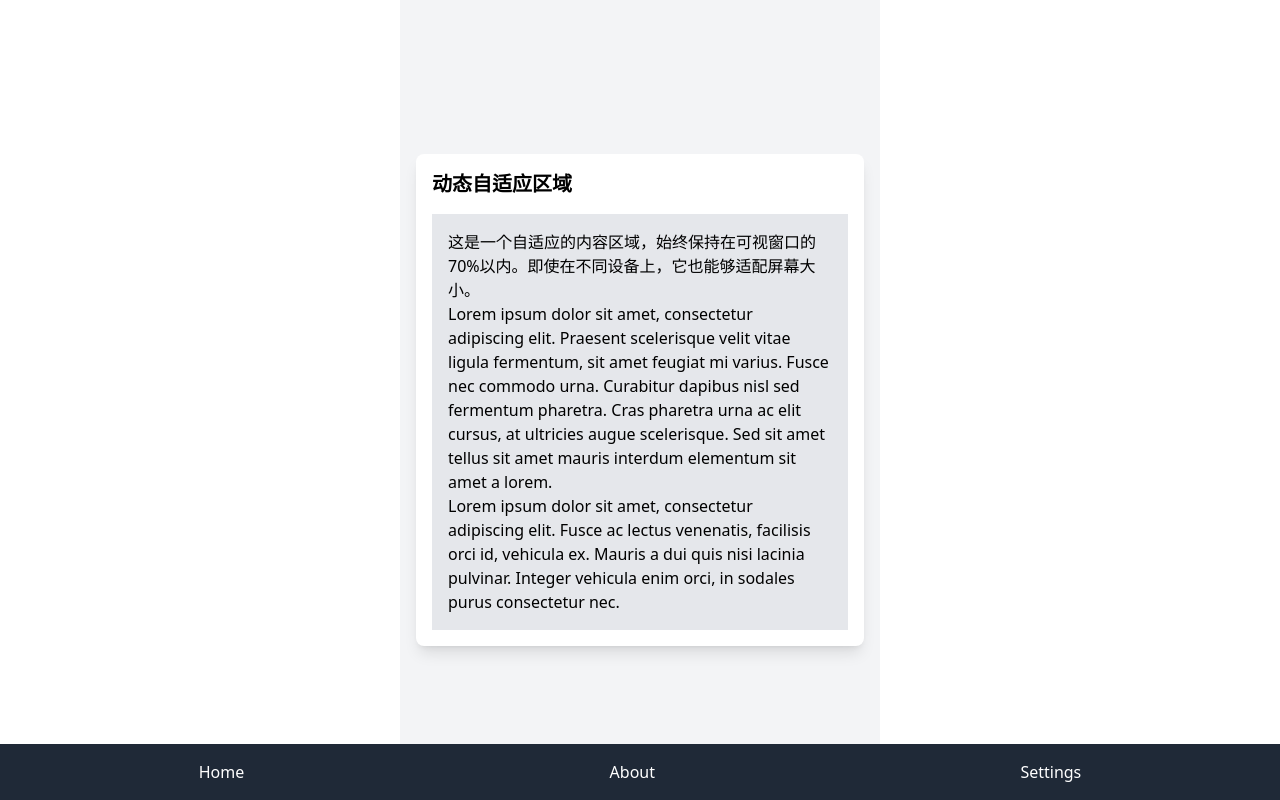
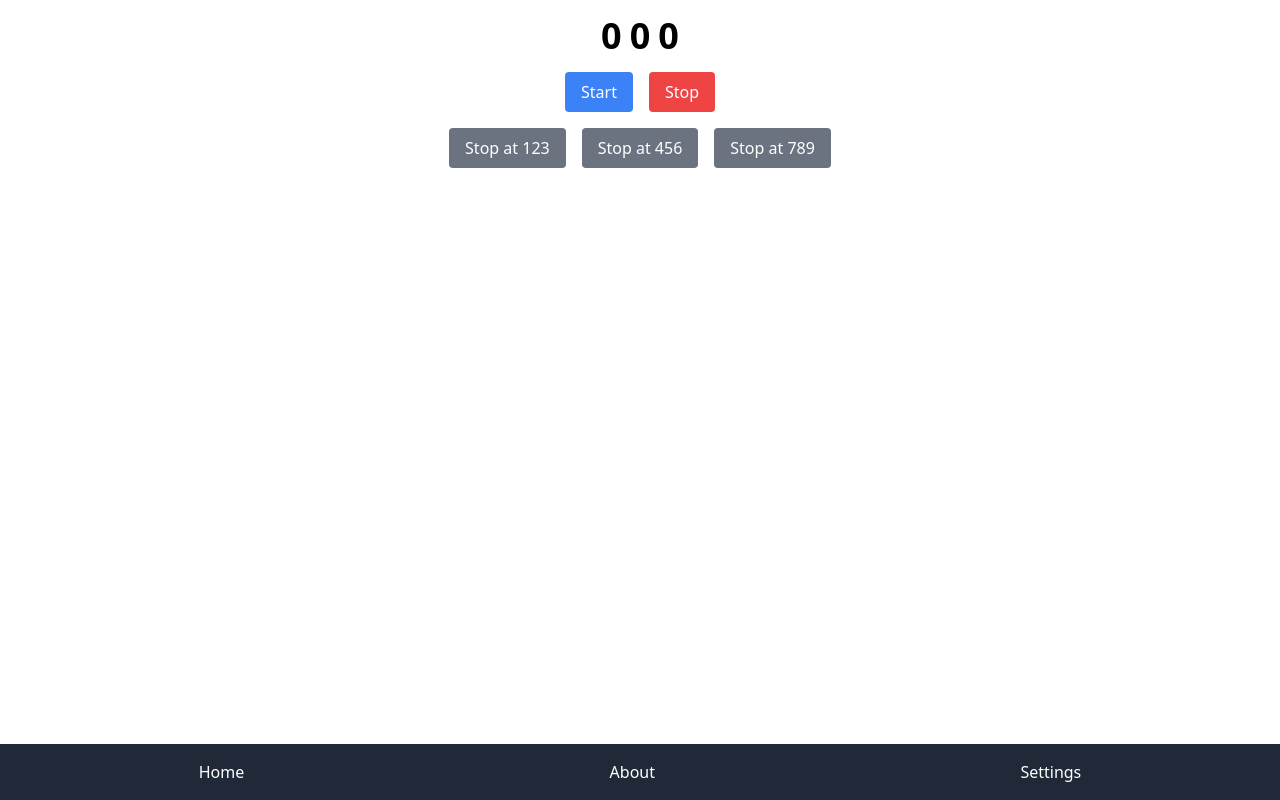
Before and after one commit to peakcary/react-project, a React (Create React App) app: page /about in a window 1280 px wide. Built offline with nearby package versions, Linux system fonts and the light colour scheme.

Commit message:
fix: page money 文案 和弹窗

```diff
--- /dev/null
+++ b/src/components/ThreeDigitCycler/index.jsx
@@ -0,0 +1,82 @@
+import React, { useState, useEffect } from 'react';
+import { useSpring, animated } from '@react-spring/web';
+
+const ThreeDigitCycler = ({ startCycling, stopCycling, stopAtNumbers }) => {
+  const [isCycling, setIsCycling] = useState(false);
+  const [stopAt, setStopAt] = useState([null, null, null]);
+
+  // 每个数字的 spring 动画
+  const spring0 = useSpring({
+    from: { number: 0 },
+    to: async (next) => {
+      while (isCycling) {
+        await next({ number: (prev) => (prev + 1) % 10 });
+      }
+    },
+    reset: true,
+    config: { tension: 200, friction: 30 },
+  });
+
+  const spring1 = useSpring({
+    from: { number: 0 },
+    to: async (next) => {
+      while (isCycling) {
+        await next({ number: (prev) => (prev + 1) % 10 });
+      }
+    },
+    reset: true,
+    config: { tension: 200, friction: 30 },
+  });
+
+  const spring2 = useSpring({
+    from: { number: 0 },
+    to: async (next) => {
+      while (isCycling) {
+        await next({ number: (prev) => (prev + 1) % 10 });
+      }
+    },
+    reset: true,
+    config: { tension: 200, friction: 30 },
+  });
+
+  // 启动循环
+  useEffect(() => {
+    if (startCycling) {
+      setIsCycling(true);
+      setStopAt([null, null, null]);
+    }
+  }, [startCycling]);
+
+  // 停止循环
+  useEffect(() => {
+    if (stopCycling) {
+      setIsCycling(false);
+    }
+  }, [stopCycling]);
+
+  // 停止到指定数字
+  useEffect(() => {
+    if (stopAtNumbers) {
+      setStopAt(stopAtNumbers);
+    }
+  }, [stopAtNumbers]);
+
+  // 停止在指定数字上
+  useEffect(() => {
+    [spring0, spring1, spring2].forEach((spring, index) => {
+      if (stopAt[index] !== null && Math.floor(spring.number.get()) === stopAt[index]) {
+        setIsCycling(false);
+      }
+    });
+  }, [spring0, spring1, spring2, stopAt]);
+
+  return (
+    <div className="flex space-x-2 text-4xl font-bold">
+      <animated.div>{spring0.number.to((n) => Math.floor(n))}</animated.div>
+      <animated.div>{spring1.number.to((n) => Math.floor(n))}</animated.div>
+      <animated.div>{spring2.number.to((n) => Math.floor(n))}</animated.div>
+    </div>
+  );
+};
+
+export default ThreeDigitCycler;
--- a/src/pages/About/index.js
+++ b/src/pages/About/index.js
@@ -1,35 +1,70 @@
-import React from "react";
+import React, { useState } from 'react';
+import ThreeDigitCycler from '../../components/ThreeDigitCycler';
 
-function About() {
+const App = () => {
+  const [startCycling, setStartCycling] = useState(false);
+  const [stopCycling, setStopCycling] = useState(false);
+  const [stopAtNumbers, setStopAtNumbers] = useState(null);
+
+  const handleStart = () => {
+    setStopCycling(false);  // 确保未停止
+    setStartCycling(true);  // 启动循环
+  };
+
+  const handleStop = () => {
+    setStartCycling(false);  // 停止循环
+    setStopCycling(true);    // 停止动画
+  };
+
+  const handleStopAtNumber = (num1, num2, num3) => {
+    setStartCycling(false);  // 停止循环
+    setStopCycling(false);   // 停止动画
+    setStopAtNumbers([num1, num2, num3]);  // 设置要停止的数字
+  };
+
   return (
-    <div className="min-h-screen flex flex-col items-center justify-center bg-gray-100 p-4">
-      <div className="w-full max-w-md">
-        <div className="bg-white p-4 rounded-lg shadow-lg">
-          <h1 className="text-xl font-bold mb-4">动态自适应区域</h1>
-          <div className="max-h-[70vh] overflow-y-auto bg-gray-200 p-4">
-            <p>
-              这是一个自适应的内容区域，始终保持在可视窗口的70%以内。即使在不同设备上，它也能够适配屏幕大小。
-            </p>
-            <p>
-              Lorem ipsum dolor sit amet, consectetur adipiscing elit. Praesent
-              scelerisque velit vitae ligula fermentum, sit amet feugiat mi
-              varius. Fusce nec commodo urna. Curabitur dapibus nisl sed
-              fermentum pharetra. Cras pharetra urna ac elit cursus, at
-              ultricies augue scelerisque. Sed sit amet tellus sit amet mauris
-              interdum elementum sit amet a lorem.
-            </p>
-            <p>
-              Lorem ipsum dolor sit amet, consectetur adipiscing elit. Fusce ac
-              lectus venenatis, facilisis orci id, vehicula ex. Mauris a dui
-              quis nisi lacinia pulvinar. Integer vehicula enim orci, in sodales
-              purus consectetur nec.
-            </p>
-            {/* 可以继续添加更多的内容 */}
-          </div>
-        </div>
+    <div className="flex flex-col items-center space-y-4">
+      <ThreeDigitCycler
+        startCycling={startCycling}
+        stopCycling={stopCycling}
+        stopAtNumbers={stopAtNumbers}
+      />
+      <div className="space-x-4">
+        <button
+          onClick={handleStart}
+          className="bg-blue-500 text-white px-4 py-2 rounded"
+        >
+          Start
+        </button>
+        <button
+          onClick={handleStop}
+          className="bg-red-500 text-white px-4 py-2 rounded"
+        >
+          Stop
+        </button>
+      </div>
+      <div className="space-x-4">
+        <button
+          onClick={() => handleStopAtNumber(1, 2, 3)}
+          className="bg-gray-500 text-white px-4 py-2 rounded"
+        >
+          Stop at 123
+        </button>
+        <button
+          onClick={() => handleStopAtNumber(4, 5, 6)}
+          className="bg-gray-500 text-white px-4 py-2 rounded"
+        >
+          Stop at 456
+        </button>
+        <button
+          onClick={() => handleStopAtNumber(7, 8, 9)}
+          className="bg-gray-500 text-white px-4 py-2 rounded"
+        >
+          Stop at 789
+        </button>
       </div>
     </div>
   );
-}
+};
 
-export default About;
+export default App;
```
Also changed, not shown: src/pages/Home/index.js (indentation only).
